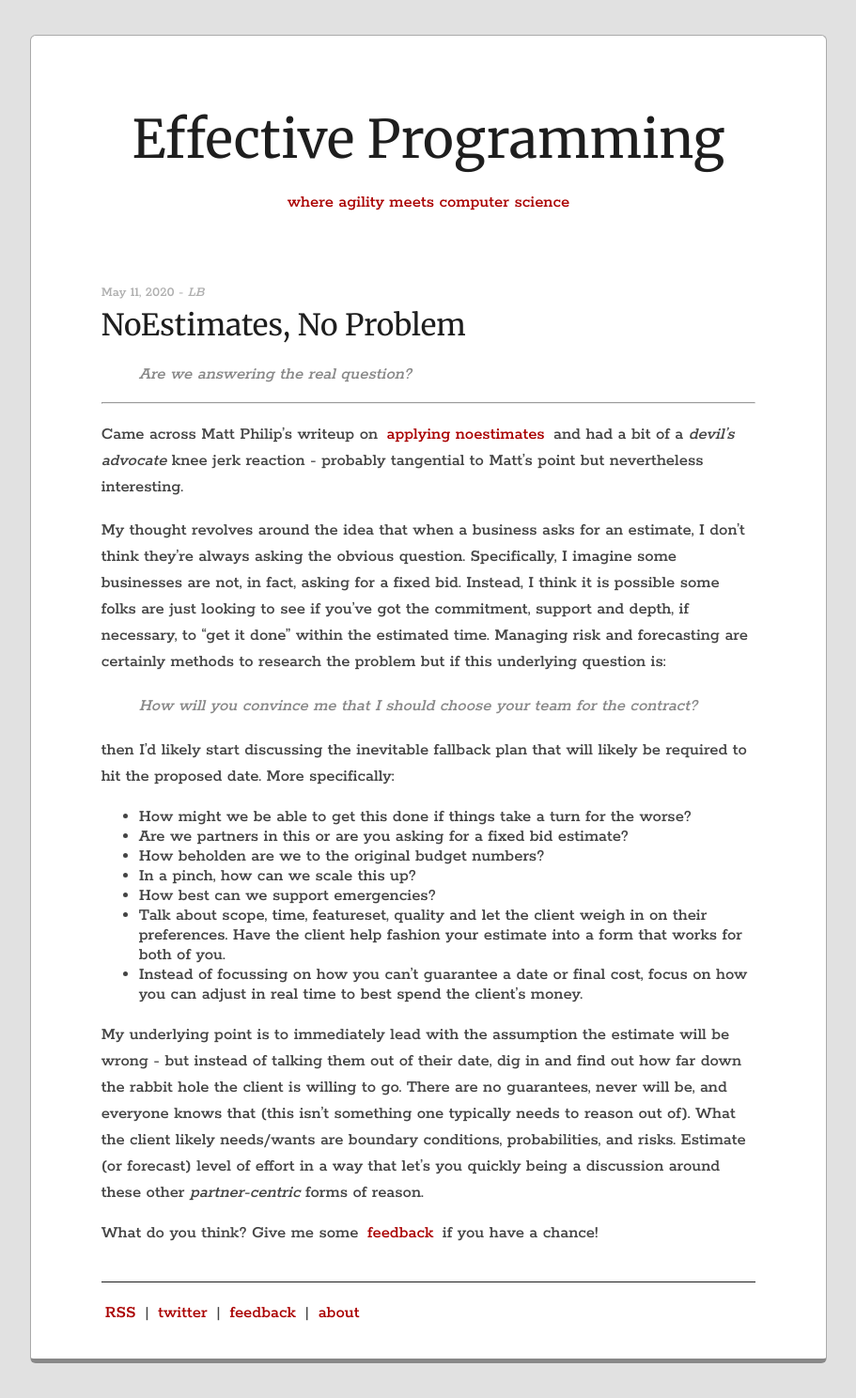
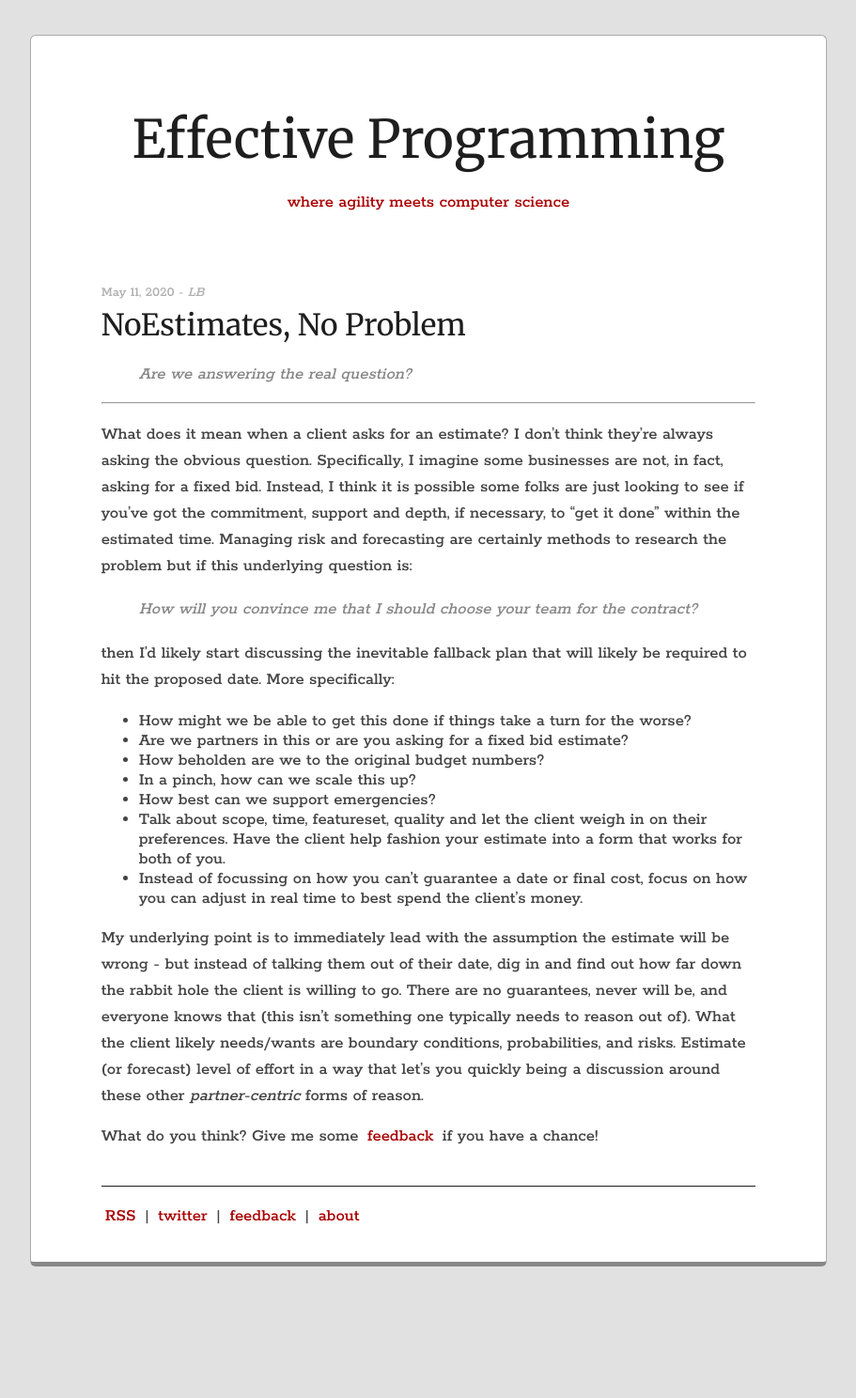
Before and after one commit to EffectiveProgramming-Websites/com.effectiveprogramming.blog, a Jekyll site: the page built from agility/_posts/2020-05-11-noestimates.md, in a window 1280 px wide. Shown: the whole page at 94% size, without its empty margins (184-1095 px from the left). Built offline with Jekyll 4.4.1, drawn with Linux system fonts in a browser that asks for light colours; after the commit the page ends 1385 px from its top, so only the background shows below that.

Commit message:
Update opening as I don't think the reference ties in

```diff
--- a/agility/_posts/2020-05-11-noestimates.md
+++ b/agility/_posts/2020-05-11-noestimates.md
@@ -5,9 +5,7 @@ subtitle: Are we answering the real question?
 author: LB
 ---
 
-Came across Matt Philip's writeup on [applying noestimates](https://mattphilip.wordpress.com/2020/05/11/noestimates-applied/) and had a bit of a _devil's advocate_ knee jerk reaction - probably tangential to Matt's point but nevertheless interesting.
-
-My thought revolves around the idea that when a business asks for an estimate, I don't think they're always asking the obvious question. Specifically, I imagine some businesses are not, in fact, asking for a fixed bid. Instead, I think it is possible some folks are just looking to see if you've got the commitment, support and depth, if necessary, to "get it done" within the estimated time. Managing risk and forecasting are certainly methods to research the problem but if this underlying question is:
+What does it mean when a client asks for an estimate? I don't think they're always asking the obvious question. Specifically, I imagine some businesses are not, in fact, asking for a fixed bid. Instead, I think it is possible some folks are just looking to see if you've got the commitment, support and depth, if necessary, to "get it done" within the estimated time. Managing risk and forecasting are certainly methods to research the problem but if this underlying question is:
 
 > How will you convince me that I should choose your team for the contract?
 
```
